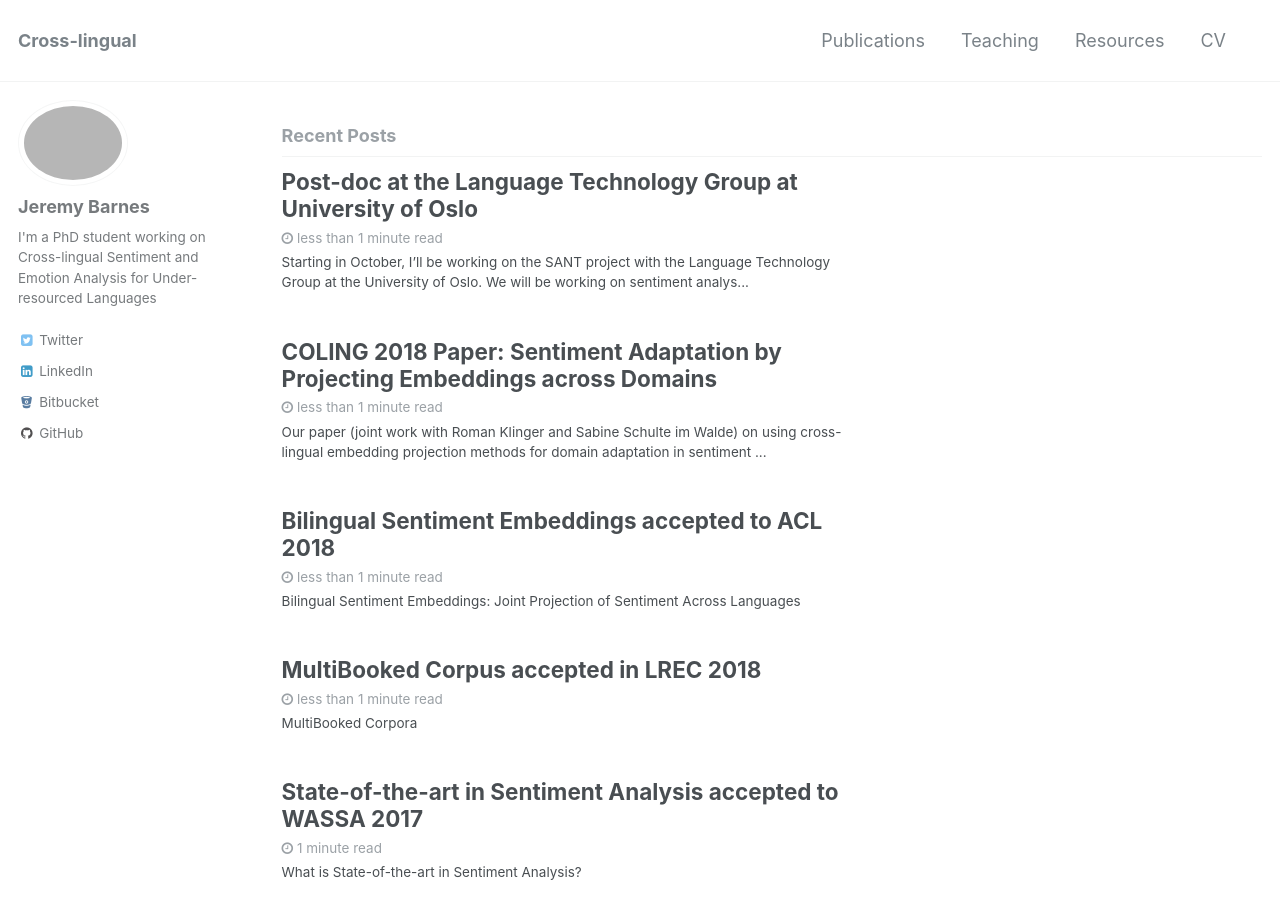
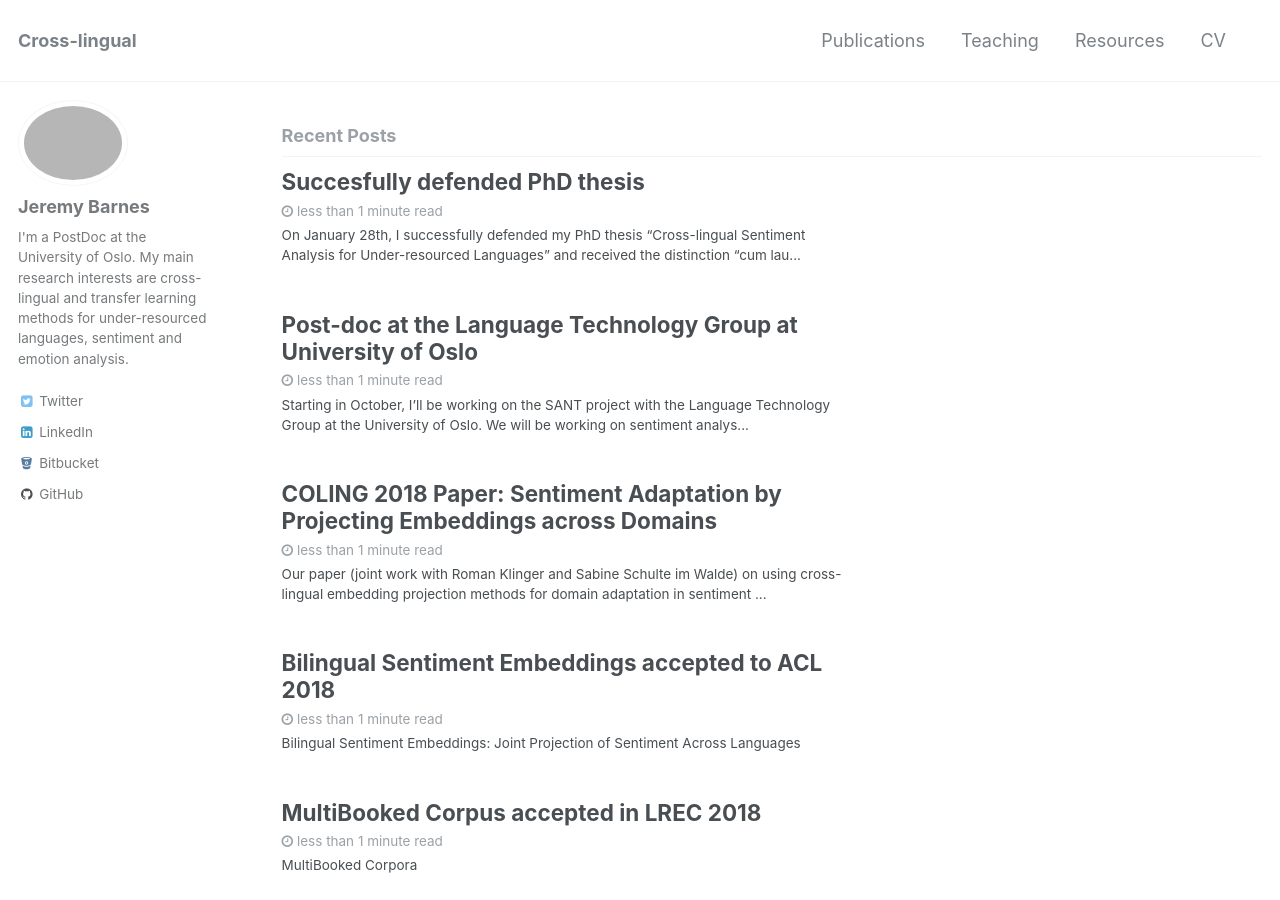
Before and after one commit to jerbarnes/jbarnesspain.github.io, a Jekyll site: the page built from index.html, in a window 1280 px wide and 900 px high. Built offline with Jekyll 4.4.1, drawn with Linux system fonts in a browser that asks for light colours; the list of posts is cut into pages by our own code; comment, search, counter and statistics services are not loaded.

Commit message:
phd post

```diff
--- a/_config.yml
+++ b/_config.yml
@@ -79,7 +79,8 @@ analytics:
 author:
   name             : "Jeremy Barnes"
   avatar           : "/assets/images/pic1.jpg"
-  bio              : "I'm a PhD student working on Cross-lingual Sentiment and Emotion Analysis for Under-resourced Languages"
+  bio              : "I'm a PostDoc at the University of Oslo. My main
+  research interests are cross-lingual and transfer learning methods for under-resourced languages, sentiment and emotion analysis."
   location         : # "Stuagard"
   email            :
   uri              :
--- /dev/null
+++ b/_posts/2019-01-31-phd.md
@@ -0,0 +1,14 @@
+---
+layout: archive
+title: "Succesfully defended PhD thesis"
+date: 2019-01-31
+---
+
+On January 28th, I successfully defended my PhD thesis "Cross-lingual Sentiment Analysis for Under-resourced Languages" and received the distinction "cum laude".
+
+I would like to thank my two official supervisors, Toni Badia and Patrik Lambert, as well as the two supervisors of my research stay at Stuttgart, Roman Klinger and Sabine Schulte im Walde.
+
+<img src="../assets/images/phd1.jpg" alt="Drawing" style="width: 600px;"/>
+
+
+<img src="../assets/images/phd2.jpg" alt="Drawing" style="width: 600px;"/>
```
Also changed, not shown: 11 other files.
